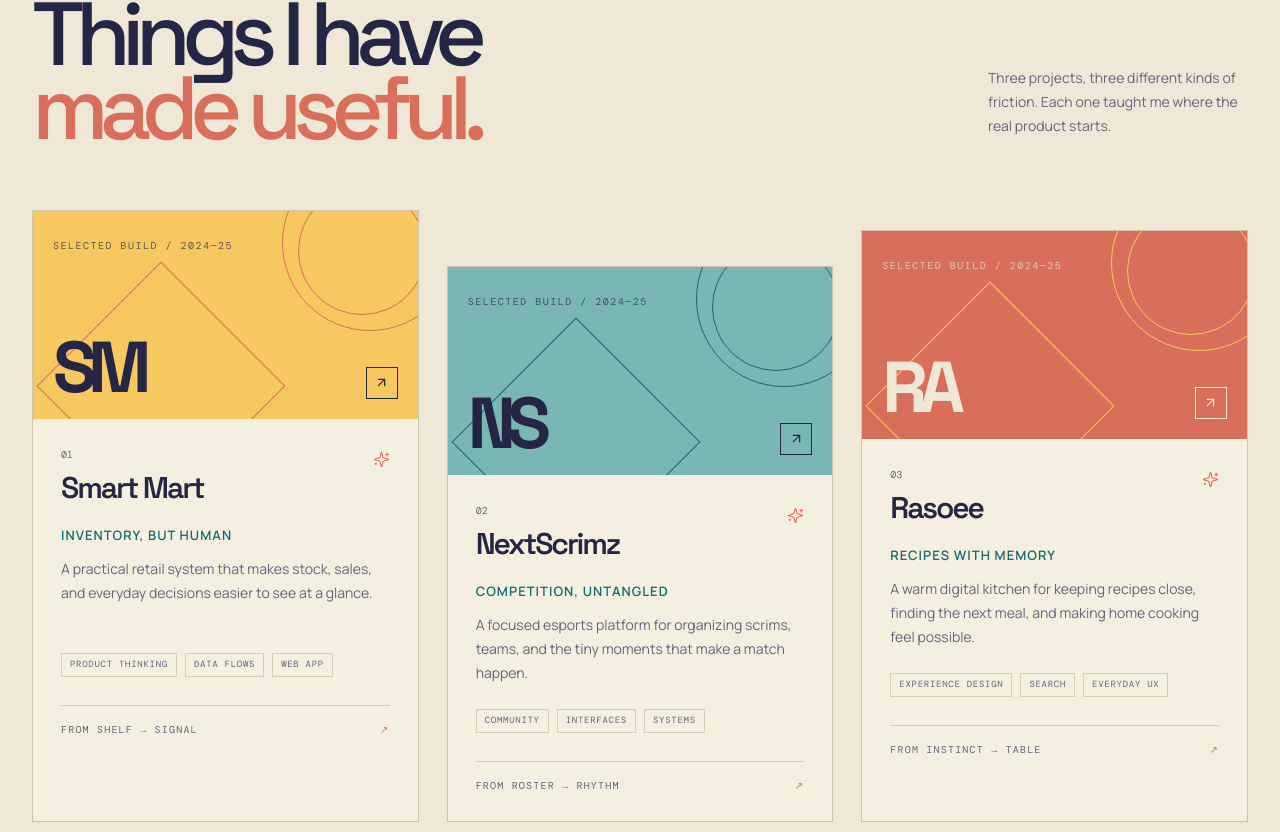
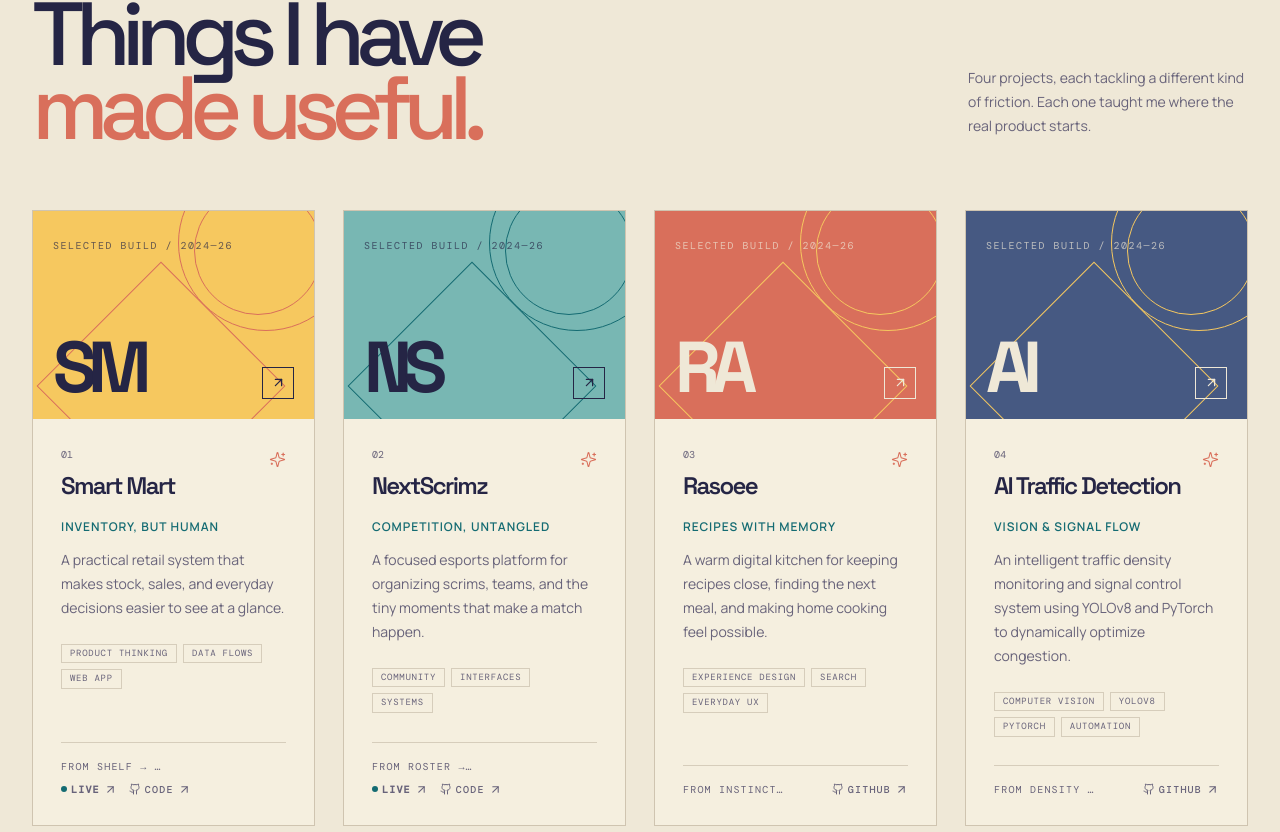
Before and after one commit to janmaijayjagsan01/portfolio-sample-2, a React (Vite) app: page / in a window 1280 px wide. Shown: the part 1888-2720 px from the top of the page. Built offline with nearby package versions, Linux system fonts and the light colour scheme.

Commit message:
Add AI Traffic Detection project and attach live deployment & code links to all workbench projects

```diff
--- a/src/App.tsx
+++ b/src/App.tsx
@@ -39,6 +39,8 @@ const projects = [
     tone: 'saffron',
     mark: 'SM',
     note: 'from shelf → signal',
+    liveUrl: 'https://smart-eccomerce.vercel.app',
+    githubUrl: 'https://github.com/janmaijayjagsan01/smart_eccomerce',
   },
   {
     number: '02',
@@ -49,6 +51,8 @@ const projects = [
     tone: 'teal',
     mark: 'NS',
     note: 'from roster → rhythm',
+    liveUrl: 'https://nextscrimz.xyz',
+    githubUrl: 'https://github.com/janmaijayjagsan01/Nextscrimz',
   },
   {
     number: '03',
@@ -59,6 +63,18 @@ const projects = [
     tone: 'coral',
     mark: 'RA',
     note: 'from instinct → table',
+    githubUrl: 'https://github.com/janmaijayjagsan01/rasoee',
+  },
+  {
+    number: '04',
+    name: 'AI Traffic Detection',
+    type: 'Vision & signal flow',
+    description: 'An intelligent traffic density monitoring and signal control system using YOLOv8 and PyTorch to dynamically optimize congestion.',
+    tags: ['Computer Vision', 'YOLOv8', 'PyTorch', 'Automation'],
+    tone: 'indigo',
+    mark: 'AI',
+    note: 'from density → flow',
+    githubUrl: 'https://github.com/janmaijayjagsan01/Ai-traffic-detection-system',
   },
 ];
 
@@ -226,17 +242,33 @@ function TechStrip() {
   );
 }
 
-function ProjectVisual({ tone, mark }: { tone: string; mark: string }) {
-  const palette = tone === 'saffron' ? { bg: '#f6c85f', ink: '#252545', line: '#d96f5b' } : tone === 'teal' ? { bg: '#78b7b3', ink: '#252545', line: '#146b72' } : { bg: '#d96f5b', ink: '#efe8d7', line: '#f6c85f' };
-  return (
-    <div className="relative h-52 overflow-hidden p-5" style={{ backgroundColor: palette.bg, color: palette.ink }}>
+function ProjectVisual({ tone, mark, url }: { tone: string; mark: string; url?: string }) {
+  const palette =
+    tone === 'saffron'
+      ? { bg: '#f6c85f', ink: '#252545', line: '#d96f5b' }
+      : tone === 'teal'
+      ? { bg: '#78b7b3', ink: '#252545', line: '#146b72' }
+      : tone === 'indigo'
+      ? { bg: '#465982', ink: '#efe8d7', line: '#f6c85f' }
+      : { bg: '#d96f5b', ink: '#efe8d7', line: '#f6c85f' };
+
+  const visual = (
+    <div className="relative h-52 overflow-hidden p-5 transition-transform duration-300 group-hover:scale-[1.01]" style={{ backgroundColor: palette.bg, color: palette.ink }}>
       <div className="absolute -right-10 -top-14 h-44 w-44 rounded-full border-[1.5px]" style={{ borderColor: palette.line }} />
       <div className="absolute -right-2 -top-6 h-32 w-32 rounded-full border" style={{ borderColor: palette.line }} />
       <div className="absolute bottom-[-55px] left-10 h-44 w-44 rotate-45 border" style={{ borderColor: palette.line }} />
-      <span className="font-mono text-[10px] uppercase tracking-[.15em] opacity-70">Selected build / 2024—25</span>
+      <span className="font-mono text-[10px] uppercase tracking-[.15em] opacity-70">Selected build / 2024—26</span>
       <div className="absolute bottom-4 left-5 font-display text-7xl font-bold tracking-[-.12em]">{mark}</div>
-      <div className="absolute bottom-5 right-5 flex h-8 w-8 items-center justify-center border" style={{ borderColor: palette.ink }}><ArrowUpRight size={15} /></div>
+      <div className="absolute bottom-5 right-5 flex h-8 w-8 items-center justify-center border transition-transform duration-200 group-hover:translate-x-0.5 group-hover:-translate-y-0.5" style={{ borderColor: palette.ink }}><ArrowUpRight size={15} /></div>
     </div>
+  );
+
+  return url ? (
+    <a href={url} target="_blank" rel="noreferrer" className="group block focus:outline-none" title="Open project">
+      {visual}
+    </a>
+  ) : (
+    <div className="group">{visual}</div>
   );
 }
 
@@ -246,21 +278,64 @@ function WorkSection() {
       <div className="mx-auto max-w-[1240px]">
         <div className="mb-16 flex flex-col justify-between gap-5 md:flex-row md:items-end">
           <div><span className="reveal font-mono text-[10px] uppercase tracking-[.2em] text-[#68637a]">02 / Workbench</span><h2 className="reveal reveal-delay-1 mt-5 font-display text-[clamp(3rem,7vw,7rem)] font-medium leading-[.83] tracking-[-.1em] text-[#252545]">Things I have<br /><span className="text-[#d96f5b]">made useful.</span></h2></div>
-          <p className="reveal max-w-[260px] text-sm leading-6 text-[#68637a] md:pb-2">Three projects, three different kinds of friction. Each one taught me where the real product starts.</p>
+          <p className="reveal max-w-[280px] text-sm leading-6 text-[#68637a] md:pb-2">Four projects, each tackling a different kind of friction. Each one taught me where the real product starts.</p>
         </div>
-        <div className="grid gap-7 md:grid-cols-3">
-          {projects.map((project, index) => (
-            <article data-testid={`card-project-${project.name.toLowerCase().replace(' ', '-')}`} key={project.name} className={`project-card reveal reveal-delay-${index + 1} overflow-hidden border border-[#cfc4b0] bg-[#f5efdf] ${index === 1 ? 'md:mt-14' : index === 2 ? 'md:mt-5' : ''}`}>
-              <ProjectVisual tone={project.tone} mark={project.mark} />
-              <div className="p-6 md:p-7">
-                <div className="flex items-start justify-between gap-4"><div><div className="font-mono text-[10px] text-[#68637a]">{project.number}</div><h3 className="mt-2 font-display text-3xl font-semibold tracking-[-.07em] text-[#252545]">{project.name}</h3></div><span className="mt-1 text-[#d96f5b]"><Sparkles size={17} strokeWidth={1.5} /></span></div>
-                <p className="mt-5 text-[13px] font-semibold uppercase tracking-[.08em] text-[#146b72]">{project.type}</p>
-                <p className="mt-3 min-h-[72px] text-sm leading-6 text-[#68637a]">{project.description}</p>
-                <div className="mt-6 flex flex-wrap gap-2">{project.tags.map((tag) => <span key={tag} className="border border-[#d6cdbb] px-2 py-1 font-mono text-[9px] uppercase tracking-[.08em] text-[#68637a]">{tag}</span>)}</div>
-                <div className="mt-7 flex items-center justify-between border-t border-[#d6cdbb] pt-4 font-mono text-[10px] uppercase tracking-[.12em] text-[#68637a]"><span>{project.note}</span><span className="text-[#d96f5b]">↗</span></div>
-              </div>
-            </article>
-          ))}
+        <div className="grid gap-7 sm:grid-cols-2 lg:grid-cols-4">
+          {projects.map((project, index) => {
+            const primaryUrl = project.liveUrl || project.githubUrl;
+            return (
+              <article data-testid={`card-project-${project.name.toLowerCase().replace(/\s+/g, '-')}`} key={project.name} className={`project-card reveal reveal-delay-${(index % 4) + 1} flex flex-col justify-between overflow-hidden border border-[#cfc4b0] bg-[#f5efdf]`}>
+                <div>
+                  <ProjectVisual tone={project.tone} mark={project.mark} url={primaryUrl} />
+                  <div className="p-6 md:p-7">
+                    <div className="flex items-start justify-between gap-4">
+                      <div>
+                        <div className="font-mono text-[10px] text-[#68637a]">{project.number}</div>
+                        <h3 className="mt-2 font-display text-2xl font-semibold tracking-[-.07em] text-[#252545]">{project.name}</h3>
+                      </div>
+                      <span className="mt-1 text-[#d96f5b]"><Sparkles size={17} strokeWidth={1.5} /></span>
+                    </div>
+                    <p className="mt-4 text-[12px] font-semibold uppercase tracking-[.08em] text-[#146b72]">{project.type}</p>
+                    <p className="mt-3 min-h-[72px] text-sm leading-6 text-[#68637a]">{project.description}</p>
+                    <div className="mt-6 flex flex-wrap gap-1.5">
+                      {project.tags.map((tag) => <span key={tag} className="border border-[#d6cdbb] px-2 py-0.5 font-mono text-[9px] uppercase tracking-[.08em] text-[#68637a]">{tag}</span>)}
+                    </div>
+                  </div>
+                </div>
+                <div className="px-6 pb-6 md:px-7 md:pb-7">
+                  <div className="flex flex-wrap items-center justify-between gap-2 border-t border-[#d6cdbb] pt-4 font-mono text-[10px] uppercase tracking-[.12em] text-[#68637a]">
+                    <span className="truncate max-w-[105px]">{project.note}</span>
+                    <div className="flex items-center gap-3">
+                      {project.liveUrl && (
+                        <a
+                          data-testid={`link-live-${project.name.toLowerCase().replace(/\s+/g, '-')}`}
+                          href={project.liveUrl}
+                          target="_blank"
+                          rel="noreferrer"
+                          className="flex items-center gap-1 font-bold text-[#146b72] hover:text-[#252545] hover:underline"
+                        >
+                          <span className="h-1.5 w-1.5 rounded-full bg-[#146b72]" />
+                          Live <ArrowUpRight size={13} />
+                        </a>
+                      )}
+                      {project.githubUrl && (
+                        <a
+                          data-testid={`link-repo-${project.name.toLowerCase().replace(/\s+/g, '-')}`}
+                          href={project.githubUrl}
+                          target="_blank"
+                          rel="noreferrer"
+                          className="flex items-center gap-1 font-medium text-[#68637a] hover:text-[#252545] hover:underline"
+                        >
+                          <Github size={12} />
+                          {project.liveUrl ? 'Code' : 'GitHub'} <ArrowUpRight size={13} />
+                        </a>
+                      )}
+                    </div>
+                  </div>
+                </div>
+              </article>
+            );
+          })}
         </div>
       </div>
     </section>
```
